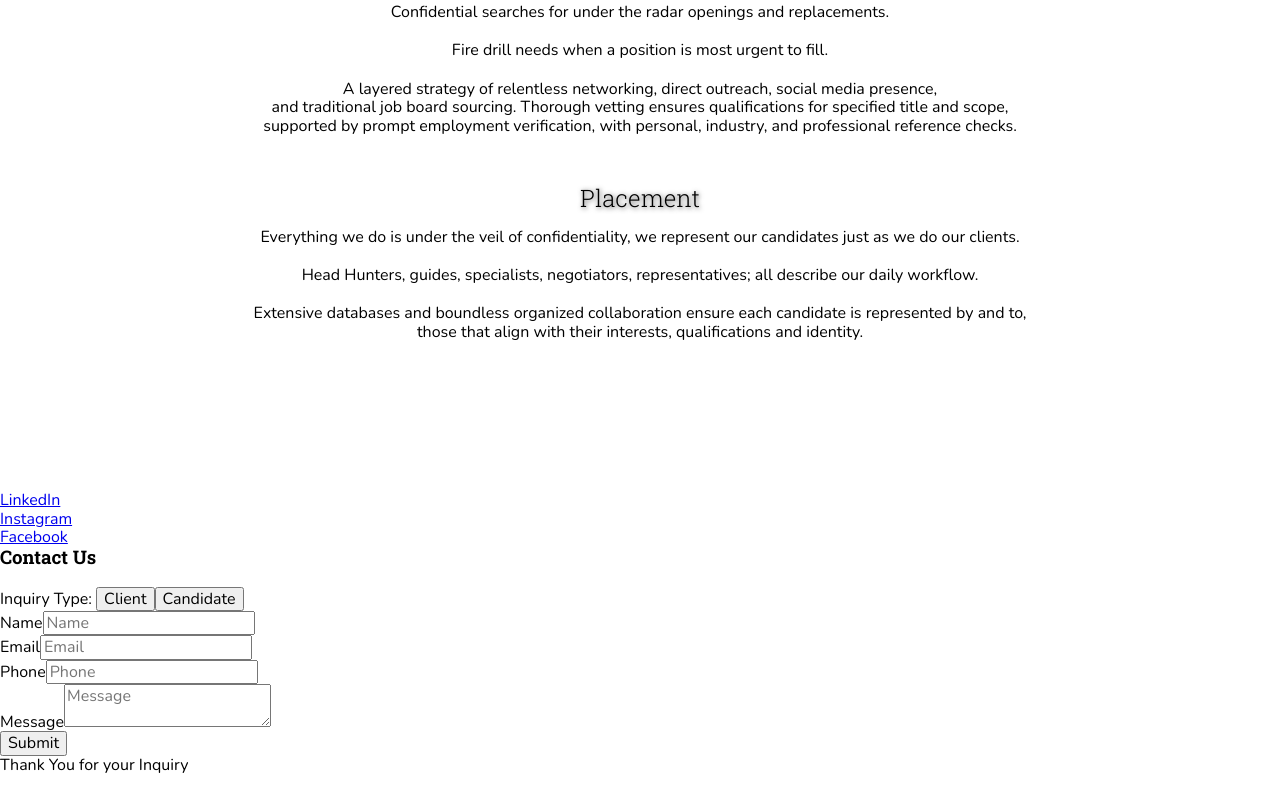
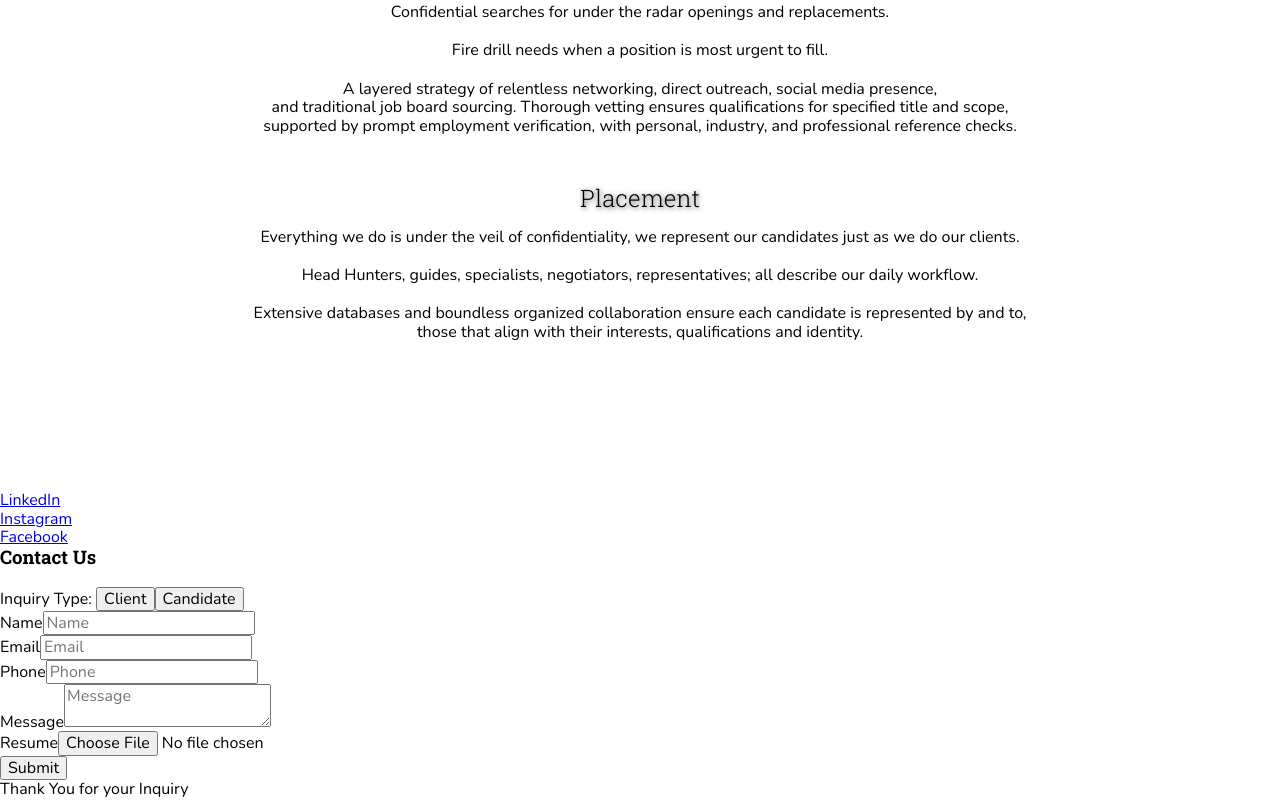
Before and after one commit to cg219/culinaryconservatory, a React app: page /procurement in a window 1280 px wide. Shown: the part 734-1534 px from the top of the page. Before the commit the page ends 1510 px from the top, so only its background shows below. Built offline with nearby package versions, Linux system fonts and the light colour scheme.

Commit message:
Toggle Contact Form state on section Make profiles uniform

```diff
--- a/src/CC.js
+++ b/src/CC.js
@@ -14,22 +14,16 @@ export const CC = () => (
             <Route path='/procurement'>
                 <Nav />
                 <ProcurementPage />
+                <Footer hasForm showClient={false} />
             </Route>
             <Route path='/culicon'>
                 <Nav />
                 <CuliconPage />
+                <Footer hasForm showClient={true} />
             </Route>
             <Route path='/'>
                 <Homepage />
-            </Route>
-        </Switch>
-
-        <Switch>
-            <Route exact path='/'>
                 <Footer />
-            </Route>
-            <Route path='/:anything'>
-                <Footer hasForm />
             </Route>
         </Switch>
     </div>
--- a/src/components/contact-form/contact-form.component.jsx
+++ b/src/components/contact-form/contact-form.component.jsx
@@ -8,7 +8,7 @@ class ContactForm extends React.Component {
 
         this.state = {
             showThankyou: false,
-            showClient: true,
+            showClient: false,
             inputs: [{
                 id: 'name',
                 label: 'Name',
@@ -74,6 +74,12 @@ class ContactForm extends React.Component {
                 changed: this.onFileAdded
             }]
         }
+    }
+
+    static getDerivedStateFromProps(props, state) {
+        state.showClient = props.showClient || false;
+
+        return state
     }
 
     onTypeClick = event => {
--- a/src/components/footer/footer.component.jsx
+++ b/src/components/footer/footer.component.jsx
@@ -8,7 +8,7 @@ export const Footer = (props) => {
     let form = null;
 
     if (props.hasForm) {
-        form = <ContactForm />
+        form = <ContactForm showClient={props.showClient} />
     }
 
     return (
--- a/src/components/team-member/team-member.style.scss
+++ b/src/components/team-member/team-member.style.scss
@@ -18,6 +18,7 @@
     transition: .2s transform ease-out;
     box-shadow: 2px 2px 12px rgba(0, 0, 0, .3);
     background-color: #e6b9b8;
+        margin-bottom: 2vw;
 
     @media all and (max-width: 1024px) {
         margin-bottom: 20vw;
--- a/src/pages/culicon/culicon.page.jsx
+++ b/src/pages/culicon/culicon.page.jsx
@@ -75,7 +75,7 @@ class CuliconPage extends React.Component {
                 }, {
                     id: "3",
                     name: "Suzy Oklin—SHRM-CP, MBA",
-                    type: "Sub",
+                    type: "Main",
                     bio: `Suzy holds her MBA focused in Human Resources from Florida International University, an HR Labor Law certification from Loyola Marymount University, and is both a member of and a certified SHRM-CP professional. Her career in hospitality is one of diverse experience starting with tenures on the floor up to General Manager and transitioning into a Human Resources Director.
                     <br /><br />Her passion for HR was born through her early career working with Aoki Restaurant Group in Atlanta & South Florida. These formative years honed her expertise in employee development, training, recruiting, and learning management. Shaping her ideology and best, successful practices toward creating dynamic teams in difficult staffing markets. Suzy then joined Miami’s James Beard awarded Juvia Restaurant Group. As the Corporate Human Resources Director, she led the development of a technology based Corporate HR department that supported a rapid company expansion achieving 5 units of 600+ employees in under 5 years. Suzy’s most recent projects brought her to Los Angeles to work with Lending USA.  Together they re-imagined and developed a fully digitized Human Resources department from scratch.
                     <br /><br />Suzy is continually educating herself to stay at the forefront of new Human Resources trends, legislation, and technology through a variety of Human Resources courses.  She is pursuing a PhD, to become an educator in Human Resources Management subjects. In her spare time, she has participated in a number of mentorships and learning workshops at her alma mater.`,
@@ -95,7 +95,7 @@ class CuliconPage extends React.Component {
                 }, {
                     id: "4",
                     name: "Nish Patel",
-                    type: "Sub",
+                    type: "Main",
                     bio: `Nish earned his Master’s in accounting early on while working in London, he then joined Paperchase India and was quickly earmarked to lead their US expansion in 2010.  Now he is the Managing Partner of Paperchase North America and is the brainchild behind one of the first  successful Corporate Food Delivery operations in NYC.
                     <br /><br />Paperchase is a hospitality bookkeeping firm that represents QSR to Michelin operations worldwide, their niche expertise, producing analytical reporting, and outsourcing of day-to-day finance operations. Today they have over 500 restaurants in the US alone and continue to grow with offices in NYC, Miami & London. The spectrum of concepts they represent extend from groups like ZUMA, Dinex by Daniel Boulud, and The Fat Duck to Pincho and Five Guys.
                     <br /><br />Nish and Paperchase have partnered with the Culinary Conservatory to offer a quick and effective resource to financial SOP implementation for operations of all sizes and revenue streams.`,
@@ -106,7 +106,7 @@ class CuliconPage extends React.Component {
                 }, {
                     id: "5",
                     name: "Gregg Nelson",
-                    type: "Sub",
+                    type: "Main",
                     bio: `A graduate of Cornell University’s School of Hotel & Restaurant Administration and a former Officer in the US Marine Corps; Gregg holds an impressive background as an industry professional with experience in several major dining markets and luxury destinations of NYC, Washington DC, San Francisco, Seattle, and Colorado.
                     <br /><br />Gregg’s career took off as a task force manager for Drew Nieporent’s Myriad Restaurant Group, with the scope of launching F&B programs in “W” and “Interstate” Hotels’ properties around the country. Once settled in NYC, he continued at Robert DeNiro’s “Tribeca Grill” & “Layla”. Eventually making the transition to ✰✰✰Michelin Eleven Madison Park, as a service professional.
                     <br /><br />Progressed to restaurateur status, Gregg and partners, transformed a NYC jazz club into the NYT’s lauded, East Village favorite, “The Redhead”. The foundation to his successful company that offered consultancy services for new restaurant openings and culinary brand extensions into the retail sector. His recent work has been in the D.C. market working with several hospitality groups; Jamie Leed’s, JL Restaurant Group, and during the start-up phases with KNEAD Hospitality & Design with James Beard Chef Edward Lee, as well as with FoodShed Hospitality by James Beard Chef Spike Gjerde.  He is now transitioning into hospitality consulting and Procurement & Placements with the Culinary Conservatory.`,
@@ -123,7 +123,7 @@ class CuliconPage extends React.Component {
                 }, {
                     id: "7",
                     name: "Ethan Kelley",
-                    type: "Sub",
+                    type: "Main",
                     bio: `Ethan started his career in Spirits with an exhaustive journey fortifying his expertise through extensive travel to distilleries, cooperages, copper smiths around the world.  His formative career started behind the bar both on “the stick” and as a Bar Manager in the North East. He propelled to a being a regarded industry resource in 2004 when he partnered with Flavien Desoblin to develop and oversee the beverage program at the Brandy Library, the globally renowned spirits cellar and drinking lounge in Tribeca NYC.  After achieving numerous global awards for selection, breadth of knowledge, and staff excellence, Ethan went on to consult on a variety of venues from high volume establishments to exclusive connoisseur club lounges around the country.
                     <br /><br />Since his induction to the importer and supplier sector, he has become a well-regarded resource for new producers and distribution teams. He has been a judge for both the NY Spirits Awards Competition and Paul Pacult’s Ultimate Spirits Challenge; featured as an industry expert on The History Channel, MSNBC, FOX News and multiple appearances in the NY Times. Ethan is the Membership Director and Curator for the Spirits Network where he also writes his Blogs for curious enthusiasts.  You will also find him debating all matter of boozy banter with Flavien Desoblin on their podcast, “Make Mine neat”.`,
                     skills: [{
```
